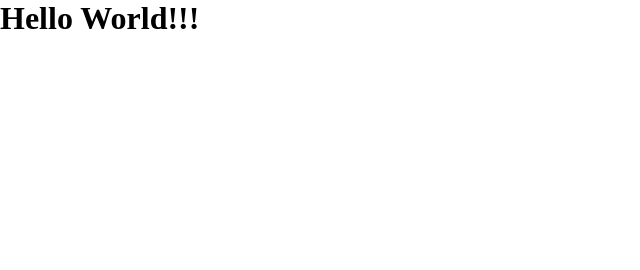
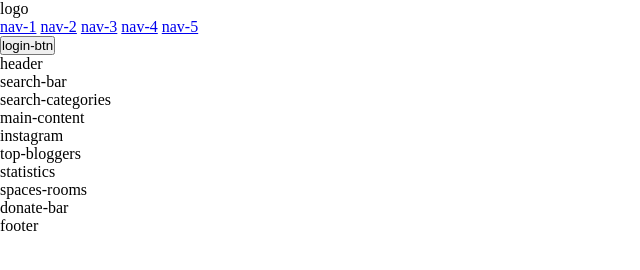
Before and after one commit to hendrawanap/elebrary-2, a plain HTML site: page index.html in a window 1280 px wide. Shown: the whole page, without its empty margins (0-640 px from the left). Drawn offline with Linux system fonts and the light colour scheme.

Commit message:
initialized body's tags

```diff
--- a/index.html
+++ b/index.html
@@ -15,8 +15,29 @@
 
 </head>
 <body>
-  <h1>Hello World!!!</h1>
-
+  <div class="top-bar">
+    <div class="logo">logo</div>
+    <nav>
+      <a href="nav-1">nav-1</a>
+      <a href="nav-2">nav-2</a>
+      <a href="nav-3">nav-3</a>
+      <a href="nav-4">nav-4</a>
+      <a href="nav-5">nav-5</a>
+    </nav>
+    <button class="btn login">login-btn</button>
+  </div>
+  <header>header</header>
+  <div class="search-bar">search-bar</div>
+  <div class="search-categories">search-categories</div>
+  <div class="main-content">main-content</div>
+  <div class="side-bar">
+    <div class="instagram">instagram</div>
+    <div class="top-bloggers">top-bloggers</div>
+  </div>
+  <div class="statistics">statistics</div>
+  <div class="spaces-rooms">spaces-rooms</div>
+  <div class="donate-bar">donate-bar</div>
+  <footer>footer</footer>
 
 
 
```
